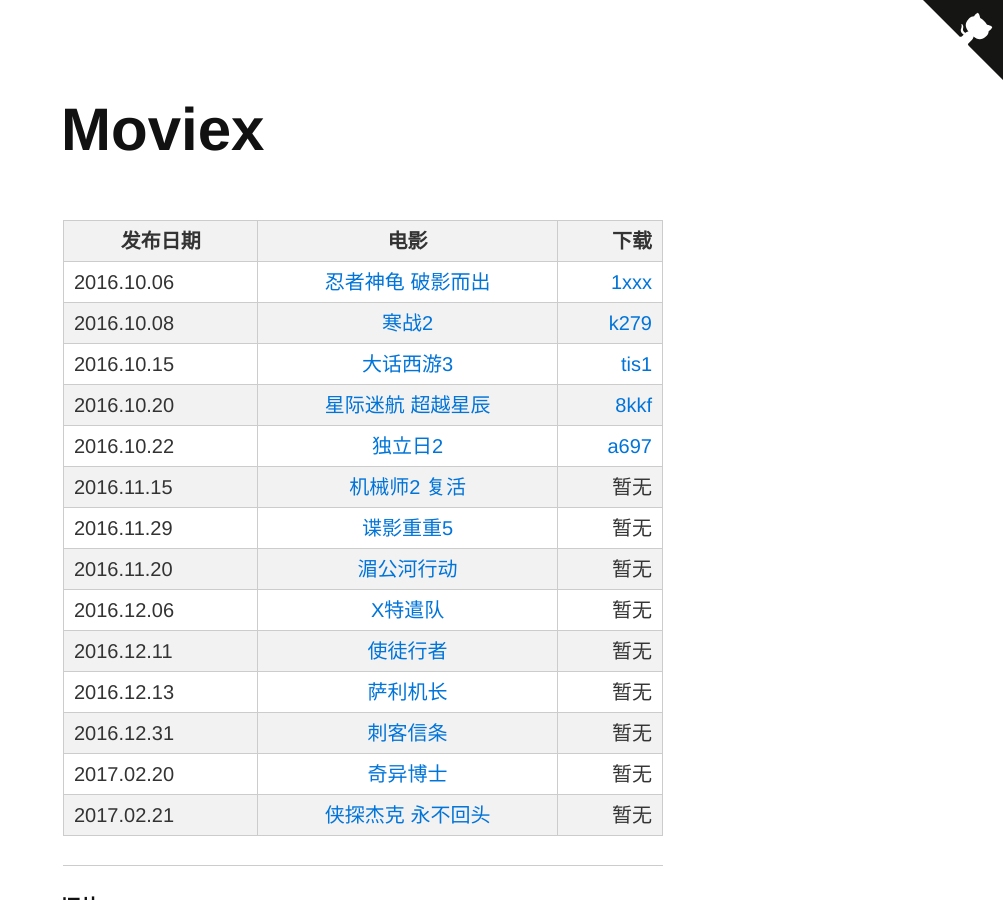
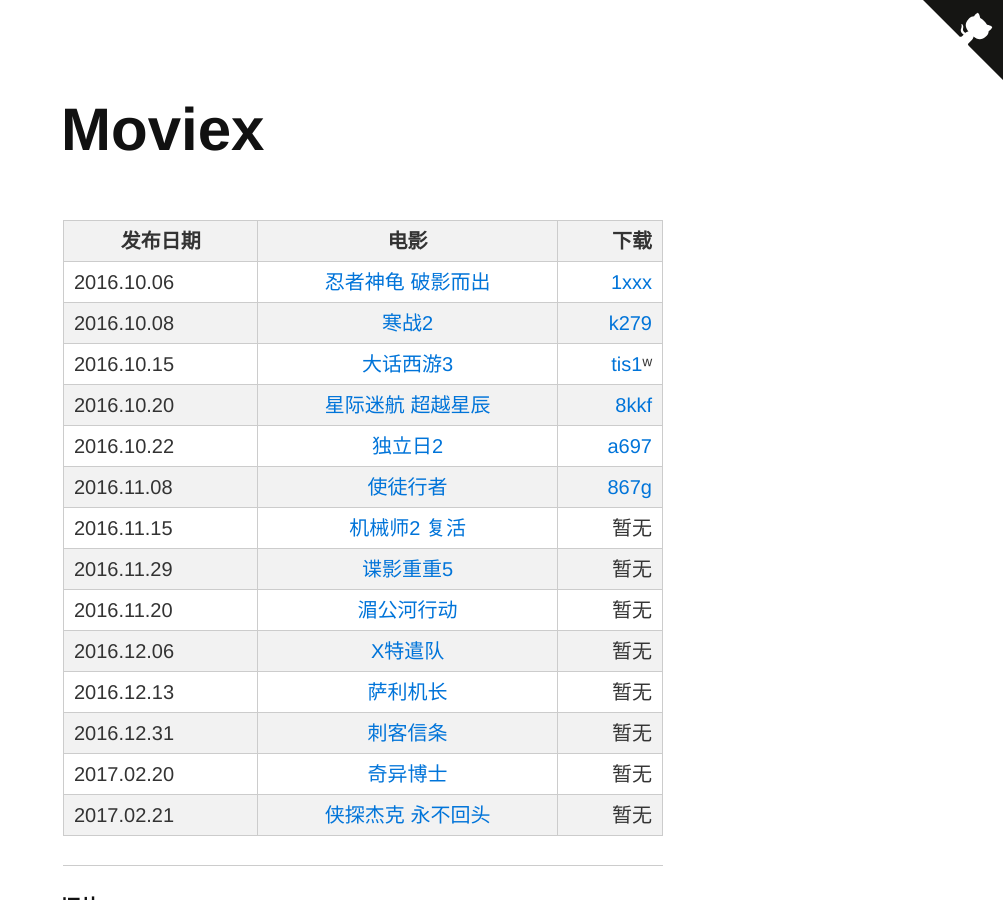
Before and after one commit to creeveliu/moviex.github.io, a Jekyll site: the page built from index.md, in a window 1280 px wide and 900 px high. Shown: the whole window, without its empty margins (277-1280 px from the left). Built offline with Jekyll 4.4.1, drawn with Linux system fonts in a browser that asks for light colours; comment, search, counter and statistics services are not loaded.

Commit message:
Update index.md

```diff
--- a/index.md
+++ b/index.md
@@ -6,14 +6,14 @@ layout: default
 | ------------- |:-------------:| -----:|
 | 2016.10.06      | [忍者神龟 破影而出](https://movie.douban.com/subject/25955779/)      | [1xxx](https://pan.baidu.com/s/1qYGl7uG) |
 | 2016.10.08      | [寒战2](https://movie.douban.com/subject/20505982/)      | [k279](https://pan.baidu.com/s/1boCZ48B) |
-| 2016.10.15      | [大话西游3](https://movie.douban.com/subject/26284595/)      | [tis1](https://pan.baidu.com/s/1kUTDNxH) |
+| 2016.10.15      | [大话西游3](https://movie.douban.com/subject/26284595/)      | [tis1](https://pan.baidu.com/s/1kUTDNxH)ʷ|
 | 2016.10.20      | [星际迷航 超越星辰](https://movie.douban.com/subject/22939161/)      | [8kkf](https://pan.baidu.com/s/1hrJAT3Q) |
 | 2016.10.22      | [独立日2](https://movie.douban.com/subject/4811813/)      | [a697](https://pan.baidu.com/s/1mik7hhA) |
+| 2016.11.08      | [使徒行者](https://movie.douban.com/subject/26336253/)      | [867g](https://pan.baidu.com/s/1dEJHSxr) |
 | 2016.11.15      | [机械师2 复活](https://movie.douban.com/subject/25825412/)      | 暂无 |
 | 2016.11.29      | [谍影重重5]()      | 暂无 |
 | 2016.11.20      | [湄公河行动](https://movie.douban.com/subject/25815034/)      | 暂无 |
 | 2016.12.06      | [X特遣队]()      | 暂无 |
-| 2016.12.11      | [使徒行者](https://movie.douban.com/subject/26336253/)      | 暂无 |
 | 2016.12.13      | [萨利机长](https://movie.douban.com/subject/26416603/)      | 暂无 |
 | 2016.12.31      | [刺客信条]()      | 暂无 |
 | 2017.02.20      | [奇异博士]()      | 暂无 |
```
